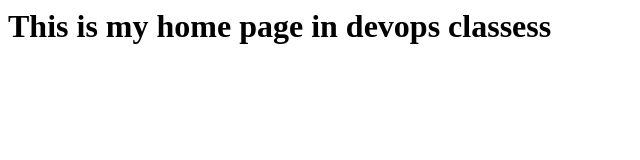
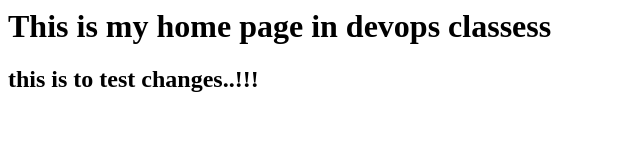
Before and after one commit to bhavya7777/jenkinsdemo, a plain HTML site: page index.html in a window 1280 px wide. Shown: the whole page, without its empty margins (0-640 px from the left). Drawn offline with Linux system fonts and the light colour scheme.

Commit message:
testing for webhooks

```diff
--- a/index.html
+++ b/index.html
@@ -1,3 +1,4 @@
 <html>
 <h1> This is my home page in devops classess</h1>
+<h2>this is to test changes..!!!</h1>
 </html>
```
